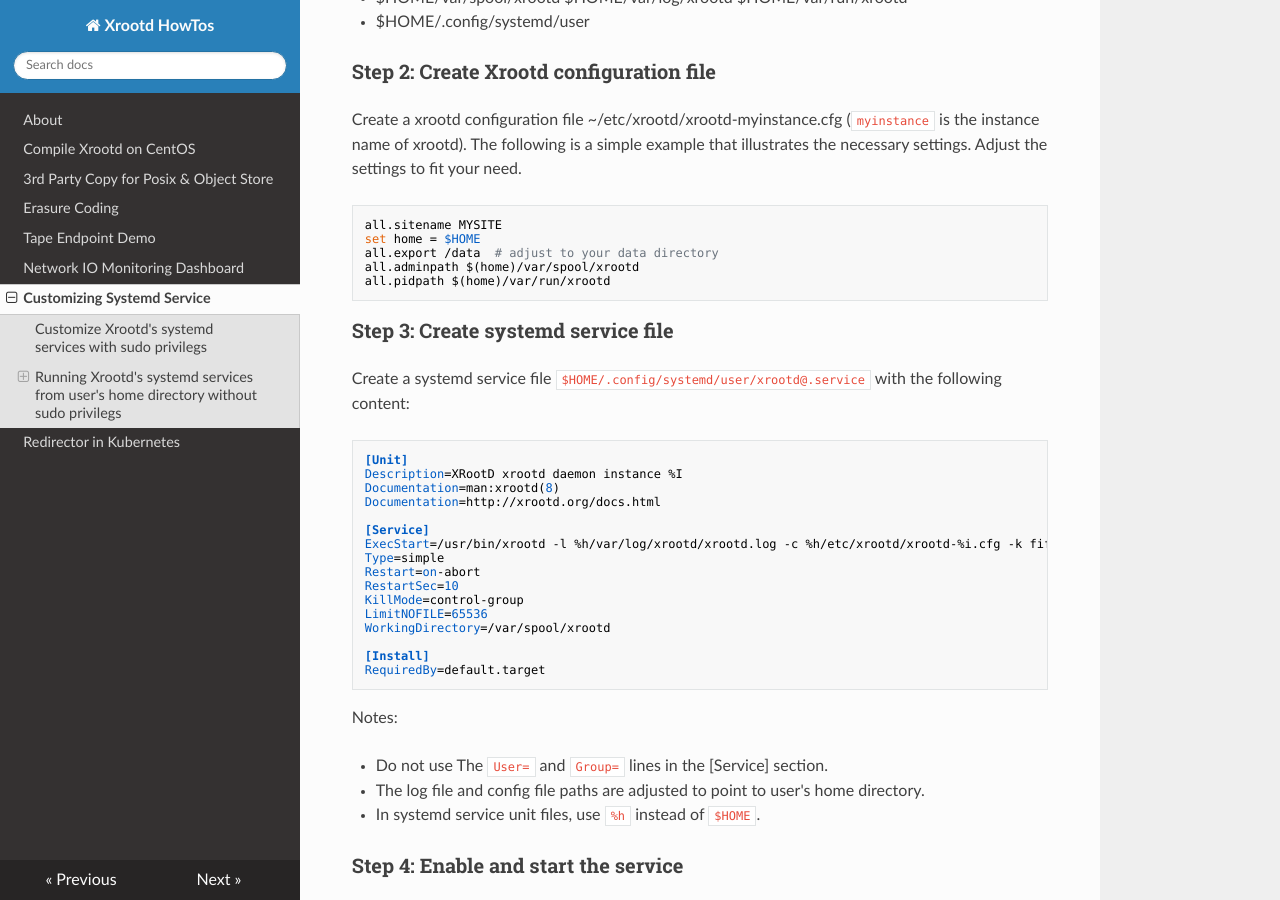
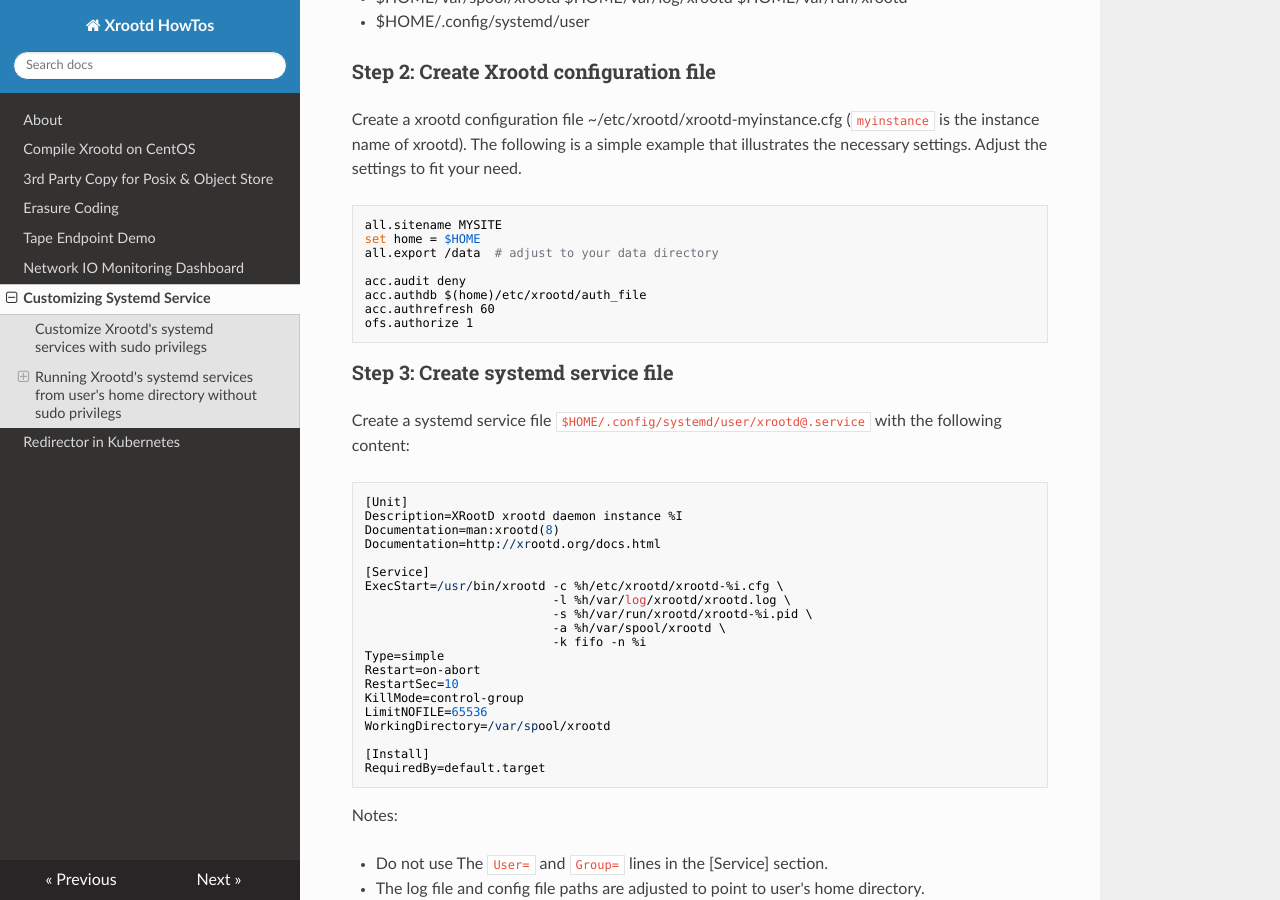
Before and after one commit to xrootd/howto, an MkDocs documentation site: the page built from docs/systemd/README.md, in a window 1280 px wide and 900 px high, scrolled down 1642 px. Built offline with MkDocs 1.6.1, drawn with Linux system fonts in a browser that asks for light colours; nearby versions of some CDN libraries.

Commit message:
update user space systemd config

````diff
--- a/docs/systemd/README.md
+++ b/docs/systemd/README.md
@@ -68,8 +68,11 @@ The following is a simple example that illustrates the necessary settings. Adjus
 all.sitename MYSITE
 set home = $HOME
 all.export /data  # adjust to your data directory
-all.adminpath $(home)/var/spool/xrootd
-all.pidpath $(home)/var/run/xrootd
+
+acc.audit deny
+acc.authdb $(home)/etc/xrootd/auth_file
+acc.authrefresh 60
+ofs.authorize 1
 ```
 
 ### Step 3: Create systemd service file
@@ -83,7 +86,11 @@ Documentation=man:xrootd(8)
 Documentation=http://xrootd.org/docs.html
 
 [Service]
-ExecStart=/usr/bin/xrootd -l %h/var/log/xrootd/xrootd.log -c %h/etc/xrootd/xrootd-%i.cfg -k fifo -n %i
+ExecStart=/usr/bin/xrootd -c %h/etc/xrootd/xrootd-%i.cfg \
+                          -l %h/var/log/xrootd/xrootd.log \
+                          -s %h/var/run/xrootd/xrootd-%i.pid \
+                          -a %h/var/spool/xrootd \
+                          -k fifo -n %i
 Type=simple
 Restart=on-abort
 RestartSec=10
````
